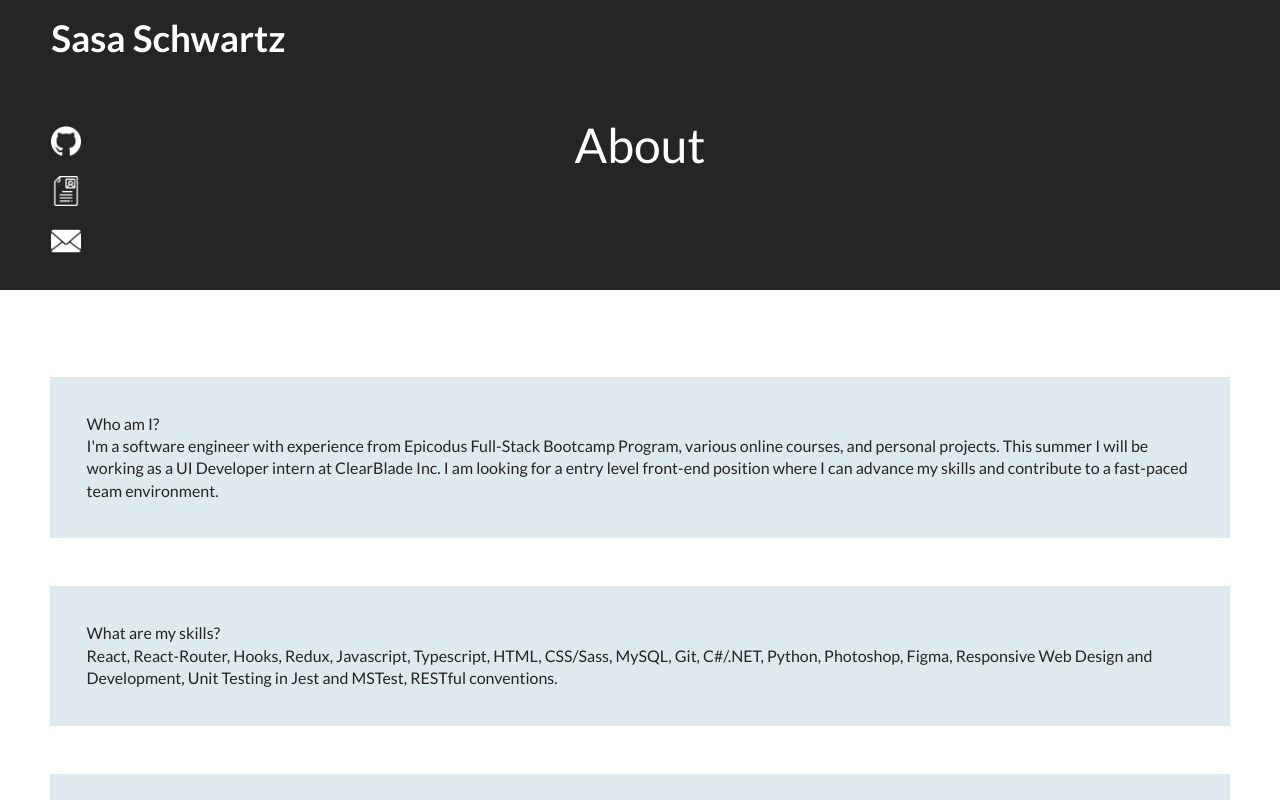
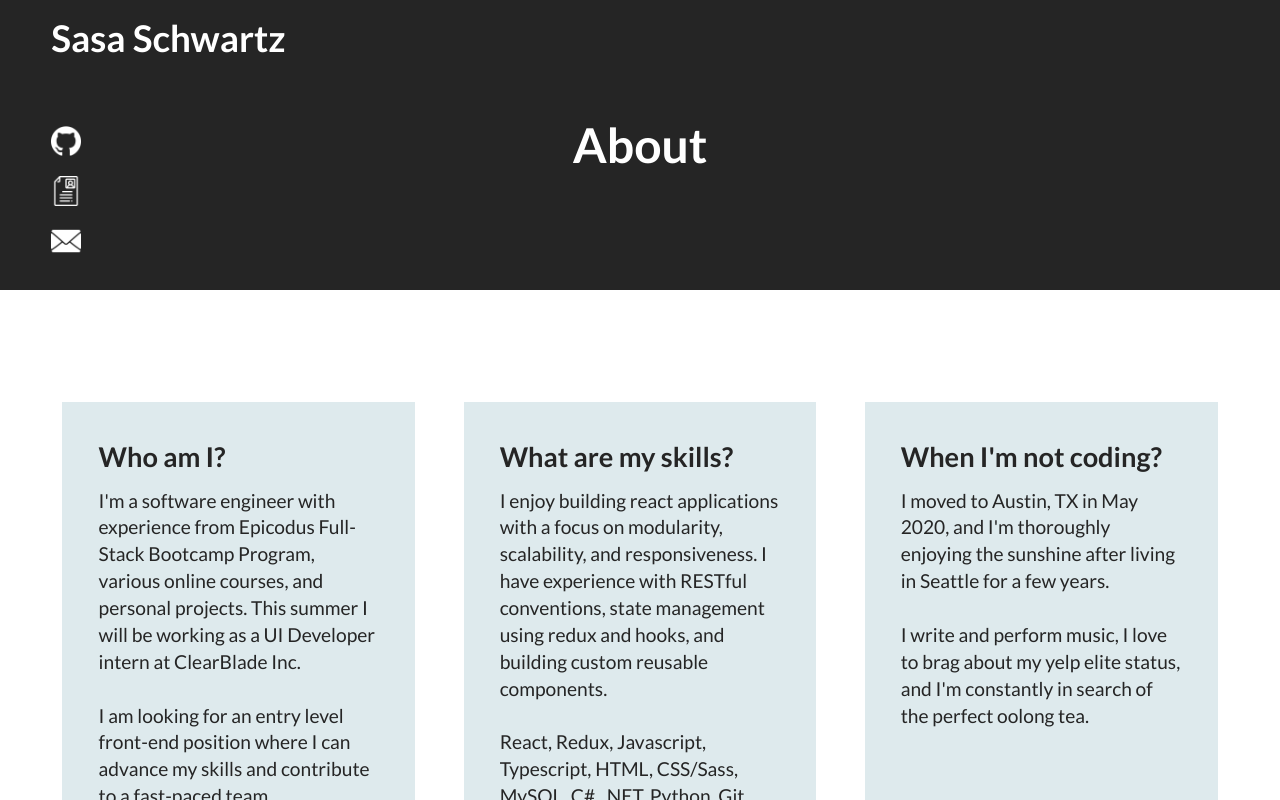
Before and after one commit to seschwartz8/portfolio-website, a React (Create React App) app: page /#/about in a window 1280 px wide. Shown: the top 800 px of the page. Built offline with nearby package versions, Linux system fonts and the light colour scheme.

Commit message:
finish about content update

```diff
--- a/src/components/About.js
+++ b/src/components/About.js
@@ -1,11 +1,12 @@
 import React from 'react';
 import Card from './Card.js';
 import styled from 'styled-components';
-import { colors } from '../utils';
+import { device } from '../utils';
 
 const Title = styled.div`
   color: white;
   font-size: 3em;
+  font-weight: 700;
   width: 100%;
   height: 290px;
   display: flex;
@@ -17,6 +18,15 @@ const Content = styled.main`
   background-color: white;
   min-height: 100%;
   padding: 3%;
+  display: flex;
+  flex-direction: column;
+  align-items: center;
+  justify-content: space-around;
+  @media ${device.laptop} {
+    flex-direction: row;
+    align-items: stretch;
+    padding: 5% 3%;
+  }
 `;
 
 const About = () => {
@@ -26,15 +36,18 @@ const About = () => {
       <Content>
         <Card
           title='Who am I?'
-          content="I'm a software engineer with experience from Epicodus Full-Stack Bootcamp Program, various online courses, and personal projects. This summer I will be working as a UI Developer intern at ClearBlade Inc. I am looking for a entry level front-end position where I can advance my skills and contribute to a fast-paced team environment."
+          paragraphOne="I'm a software engineer with experience from Epicodus Full-Stack Bootcamp Program, various online courses, and personal projects. This summer I will be working as a UI Developer intern at ClearBlade Inc."
+          paragraphTwo='I am looking for an entry level front-end position where I can advance my skills and contribute to a fast-paced team environment.'
         />
         <Card
           title='What are my skills?'
-          content='React, React-Router, Hooks, Redux, Javascript, Typescript, HTML, CSS/Sass, MySQL, Git, C#/.NET, Python, Photoshop, Figma, Responsive Web Design and Development, Unit Testing in Jest and MSTest, RESTful conventions.'
+          paragraphOne='I enjoy building react applications with a focus on modularity, scalability, and responsiveness. I have experience with RESTful conventions, state management using redux and hooks, and building custom reusable components.'
+          paragraphTwo='React, Redux, Javascript, Typescript, HTML, CSS/Sass, MySQL, C#, .NET, Python, Git, Jest, Photoshop, Figma.'
         />
         <Card
           title="When I'm not coding?"
-          content="I moved to Austin in May 2020, and I'm thoroughly enjoying the sunshine after my time in Seattle. I write and perform music, I love to brag about my yelp elite status, and I'm constantly in search of the perfect oolong tea."
+          paragraphOne="I moved to Austin, TX in May 2020, and I'm thoroughly enjoying the sunshine after living in Seattle for a few years."
+          paragraphTwo="I write and perform music, I love to brag about my yelp elite status, and I'm constantly in search of the perfect oolong tea."
         />
       </Content>
     </>
--- a/src/components/Card.js
+++ b/src/components/Card.js
@@ -1,14 +1,36 @@
 import React from 'react';
 import styled from 'styled-components';
-import { colors } from '../utils';
+import { colors, device } from '../utils';
 
 const CardContainer = styled.div`
   background-color: ${colors.superLightAqua};
   padding: 3%;
-  margin: 4% 1%;
+  margin: 4% 2%;
+  width: 100%;
+  @media ${device.laptop} {
+    width: 32%;
+  }
 `;
 
-function Card({ id, title, content, imgUrl, link, linkName }) {
+const CardTitle = styled.h4`
+  font-weight: 600;
+  font-size: 1.7em;
+  margin-bottom: 4%;
+`;
+
+const CardContent = styled.p`
+  font-size: 1.2em;
+`;
+
+function Card({
+  id,
+  title,
+  paragraphOne,
+  paragraphTwo,
+  imgUrl,
+  link,
+  linkName,
+}) {
   const imgAndLink =
     imgUrl && link && linkName ? (
       <>
@@ -22,8 +44,12 @@ function Card({ id, title, content, imgUrl, link, linkName }) {
 
   return (
     <CardContainer key={id}>
-      <h4>{title}</h4>
-      <p>{content}</p>
+      <CardTitle>{title}</CardTitle>
+      <CardContent>
+        <div>{paragraphOne}</div>
+        <br />
+        <div>{paragraphTwo}</div>
+      </CardContent>
       {imgAndLink}
     </CardContainer>
   );
```
